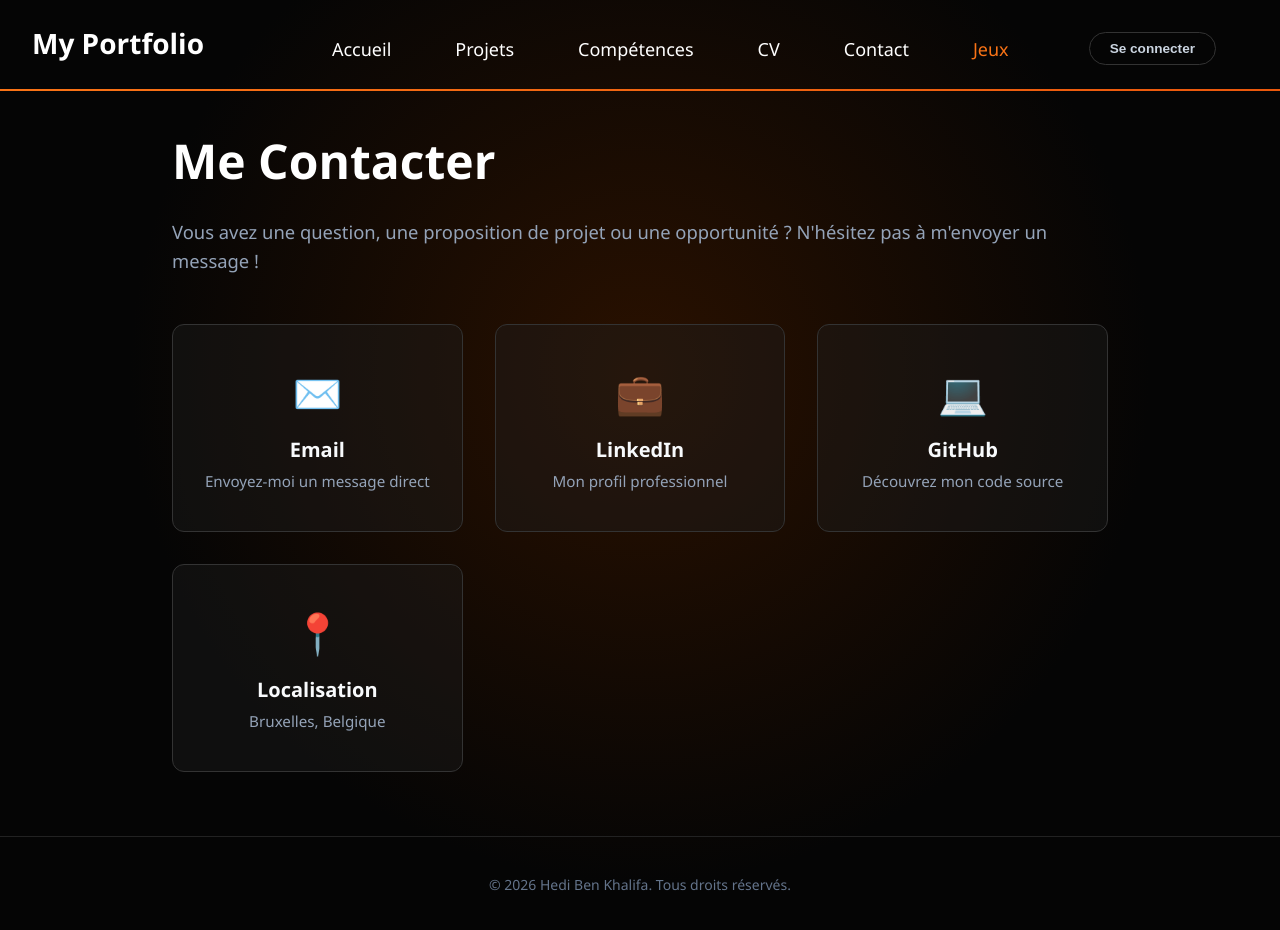
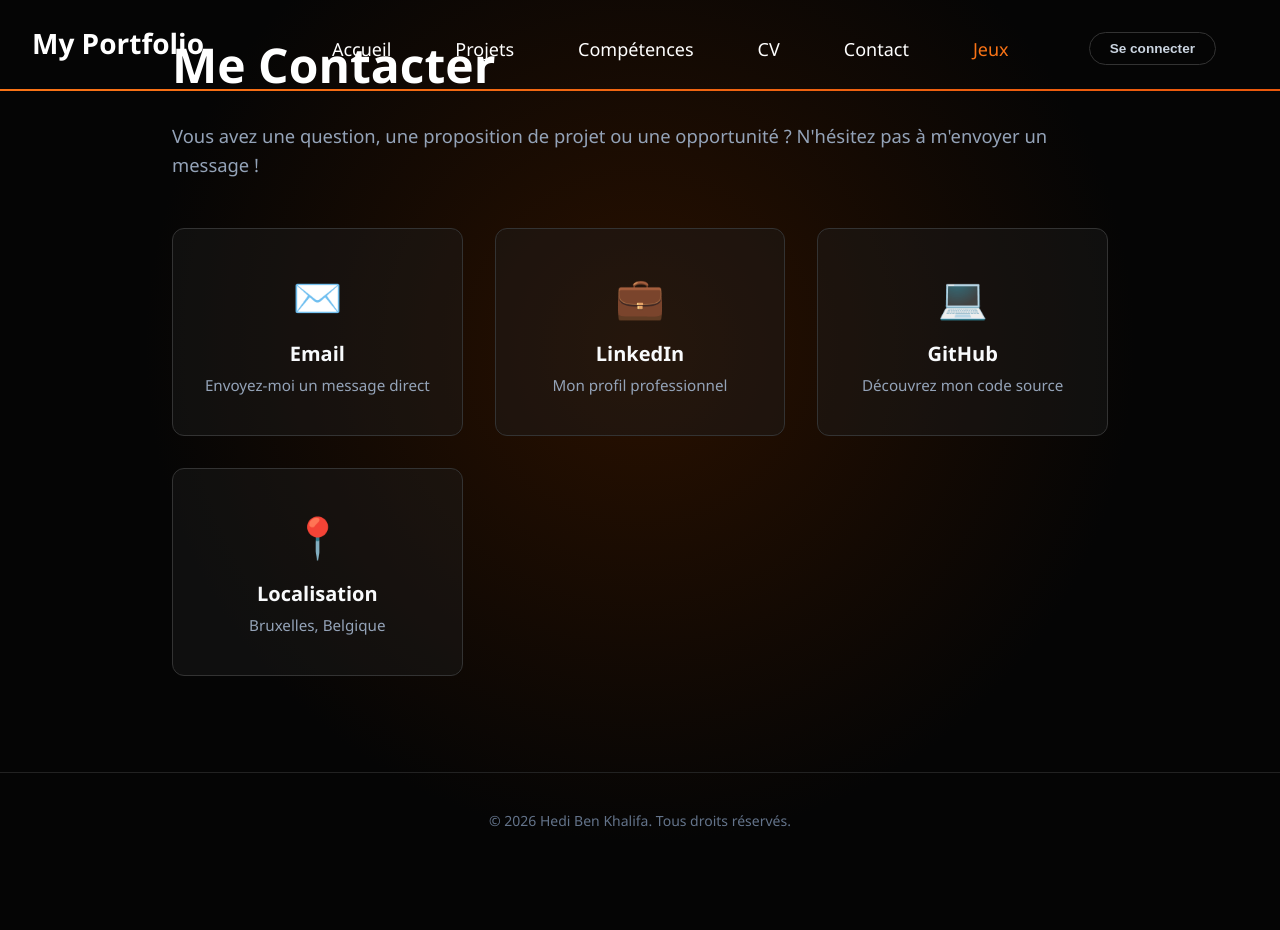
Before and after one commit to HediCaprio/My-Portfolio, a React (Vite) app: page /contacts in a window 1280 px wide. After the commit the page ends 868 px from the top, so only its background shows below. Built offline with nearby package versions, Linux system fonts and the light colour scheme.

Commit message:
Fix layout overlap on smaller screens (short heights)

```diff
--- a/src/components/pages/CompetencesPage.tsx
+++ b/src/components/pages/CompetencesPage.tsx
@@ -80,7 +80,7 @@ export default function CompetencesPage() {
     <div className="portfolio-container">
       <Header/>
 
-      <main className="main-content" style={{ alignItems: 'flex-start', paddingTop: '8rem' }}>
+      <main className="main-content" style={{ alignItems: 'flex-start', paddingTop: '2rem' }}>
         <div className="skills-wrapper">
           <h1 className="title" style={{ fontSize: '3rem', marginBottom: '1rem' }}>Mes Compétences</h1>
           <p className="description" style={{ marginBottom: '3rem' }}>
--- a/src/components/pages/ContactsPage.tsx
+++ b/src/components/pages/ContactsPage.tsx
@@ -7,7 +7,7 @@ export default function ContactPage() {
       <Header/>
 
       {/* Contenu principal */}
-      <main className="main-content" style={{ alignItems: 'flex-start', paddingTop: '8rem' }}>
+      <main className="main-content" style={{ alignItems: 'flex-start', paddingTop: '2rem' }}>
         <div className="contact-wrapper">
           <h1 className="title" style={{ fontSize: '3rem', marginBottom: '1rem' }}>Me Contacter</h1>
           <p className="description" style={{ marginBottom: '3rem' }}>
--- a/src/components/pages/CvPage.tsx
+++ b/src/components/pages/CvPage.tsx
@@ -66,7 +66,7 @@ export default function CvPage() {
     <div className="portfolio-container">
       <Header />
 
-      <main className="main-content" style={{ alignItems: 'flex-start', paddingTop: '8rem' }}>
+      <main className="main-content" style={{ alignItems: 'flex-start', paddingTop: '2rem' }}>
         <div className="projects-wrapper" style={{ width: '100%', maxWidth: '900px', margin: '0 auto', textAlign: 'center' }}>
           <h1 className="title" style={{ fontSize: '3rem', marginBottom: '1rem' }}>Mon CV</h1>
 
--- a/src/components/pages/PrimaryPage.tsx
+++ b/src/components/pages/PrimaryPage.tsx
@@ -12,7 +12,7 @@ export default function PrimaryPage() {
 
       {/* Centre de la page */}
       <main className="main-content">
-        <div className="hero-content" style={{ marginTop: '4rem' }}>
+        <div className="hero-content" style={{ marginTop: '0' }}>
 
           <span className="hero-greeting animate-fade-in-up">Bonjour, je suis</span>
 
--- a/src/components/pages/ProjectPage.tsx
+++ b/src/components/pages/ProjectPage.tsx
@@ -87,7 +87,7 @@ export default function ProjectPage() {
     <div className="portfolio-container">
       <Header />
 
-      <main className="main-content" style={{ alignItems: 'flex-start', paddingTop: '8rem' }}>
+      <main className="main-content" style={{ alignItems: 'flex-start', paddingTop: '2rem' }}>
         <div className="projects-wrapper">
           <h1 className="title" style={{ fontSize: '3rem', marginBottom: '1rem' }}>Mes Projets</h1>
           <p className="description" style={{ marginBottom: '3rem' }}>
--- a/src/components/pages/SnakePage.tsx
+++ b/src/components/pages/SnakePage.tsx
@@ -128,7 +128,7 @@ export default function SnakePage() {
     <div className="portfolio-container">
       <Header />
 
-      <main className="main-content" style={{ alignItems: 'center', paddingTop: '8rem', flexDirection: 'column' }}>
+      <main className="main-content" style={{ alignItems: 'center', paddingTop: '2rem', flexDirection: 'column' }}>
         <h1 className="title" style={{ fontSize: '3rem', marginBottom: '1rem' }}>Jeu du Snake</h1>
         <p className="description" style={{ marginBottom: '2rem' }}>
           Score : <strong style={{ color: '#f97316' }}>{score}</strong>
--- a/src/index.css
+++ b/src/index.css
@@ -67,6 +67,8 @@ body, html {
   align-items: center;
   justify-content: center;
   text-align: center;
+  padding-top: 7rem; /* Sécurité pour éviter que le contenu ne passe sous la navbar (en absolute) sur les petits écrans */
+  padding-bottom: 2rem;
 }
 
 .subtitle {
```
